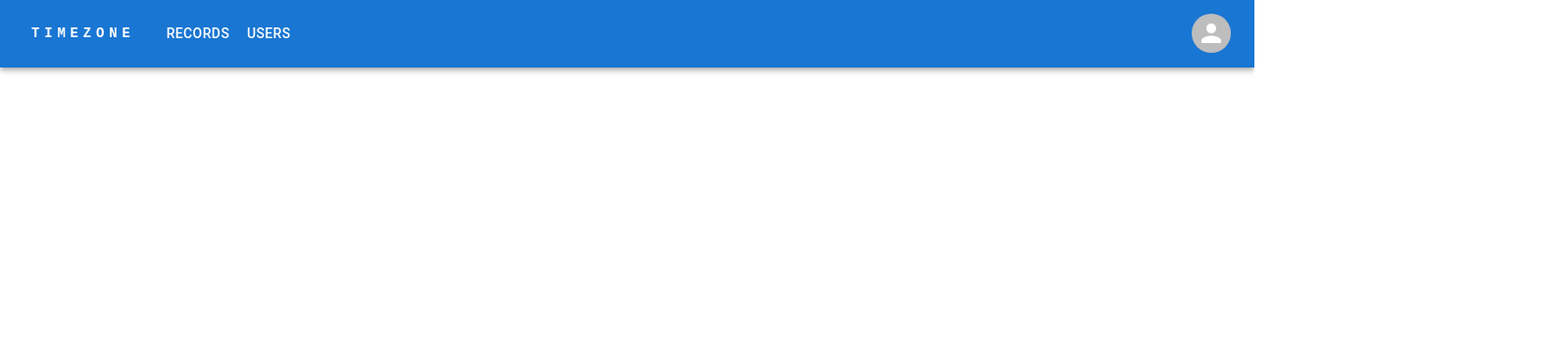
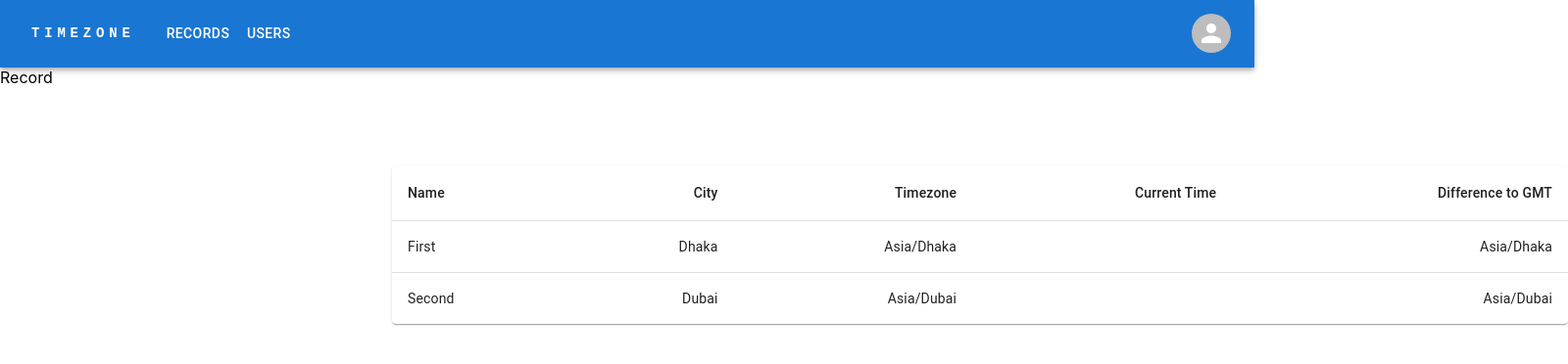
Before and after one commit to Mahmud-007/timezones, a Next.js app: page / in a window 1280 px wide. Shown: the top 372 px of the page at 98% size, 1600 px wide, since content can reach past the window. Built offline with nearby package versions, Linux system fonts and the light colour scheme.

Commit message:
add Timezone

```diff
--- a/pages/index.tsx
+++ b/pages/index.tsx
@@ -1,10 +1,13 @@
 import Navbar from "../src/components/Navbar";
-
+import TimezoneRecord from "../src/components/TimezoneRecord";
+import { useState } from "react";
+import { Record } from "../src/type";
 
 export default function Home() {
   return (
     <div>
       <Navbar />
+      <TimezoneRecord />
     </div>
   );
 }
--- a/src/components/Navbar.tsx
+++ b/src/components/Navbar.tsx
@@ -1,4 +1,4 @@
-import * as React from "react";
+import { useState } from "react";
 import AppBar from "@mui/material/AppBar";
 import Box from "@mui/material/Box";
 import Toolbar from "@mui/material/Toolbar";
@@ -17,9 +17,7 @@ const pages = ["records", "users"];
 const settings = ["Profile", "Dashboard"];
 
 export default function Navbar() {
-  const [anchorElUser, setAnchorElUser] = React.useState<null | HTMLElement>(
-    null
-  );
+  const [anchorElUser, setAnchorElUser] = useState<null | HTMLElement>(null);
   const router = useRouter();
 
   const handleOpenUserMenu = (event: React.MouseEvent<HTMLElement>) => {
--- /dev/null
+++ b/src/components/TimezoneRecord.tsx
@@ -0,0 +1,77 @@
+import { useState } from "react";
+import { Record } from "../type";
+import Table from "@mui/material/Table";
+import TableBody from "@mui/material/TableBody";
+import TableCell from "@mui/material/TableCell";
+import TableContainer from "@mui/material/TableContainer";
+import TableHead from "@mui/material/TableHead";
+import TableRow from "@mui/material/TableRow";
+import Paper from "@mui/material/Paper";
+
+export default function TimezoneRecord() {
+  const [records, setRecords] = useState<Record[]>([
+    {
+      id: "1",
+      name: "First",
+      city: "Dhaka",
+      timezone: "Asia/Dhaka",
+      currentTime: "",
+      diffGMT: "",
+      creator: "user-1",
+    },
+    {
+      id: "2",
+      name: "Second",
+      city: "Dubai",
+      timezone: "Asia/Dubai",
+      currentTime: "",
+      diffGMT: "",
+      creator: "user-2",
+    },
+  ]);
+  const timezoneToCurrentTime = (timezone: string) => {
+    let date = new Date();
+    let strTime = date.toLocaleString("en-US", { timeZone: `${timezone}` });
+    console.log(timezone, strTime);
+    return strTime;
+  };
+  return (
+    <div>
+      Record
+      <TableContainer
+        component={Paper}
+        sx={{ width: 1200, marginTop: 10, marginLeft: 50 }}
+      >
+        <Table aria-label="simple table">
+          <TableHead>
+            <TableRow>
+              <TableCell>Name</TableCell>
+              <TableCell align="right">City</TableCell>
+              <TableCell align="right">Timezone</TableCell>
+              <TableCell align="right">Current Time</TableCell>
+              <TableCell align="right">Difference to GMT</TableCell>
+            </TableRow>
+          </TableHead>
+          <TableBody>
+            {records.map((row) => (
+              <TableRow
+                key={row.name}
+                sx={{ "&:last-child td, &:last-child th": { border: 0 } }}
+              >
+                <TableCell component="th" scope="row">
+                  {row.name}
+                </TableCell>
+                <TableCell align="right">{row.city}</TableCell>
+                <TableCell align="right">{row.timezone}</TableCell>
+                <TableCell align="right">
+                  {/* {timezoneToCurrentTime(row.timezone)} */}
+                </TableCell>
+                <TableCell align="right">{row.timezone}</TableCell>
+              </TableRow>
+            ))}
+          </TableBody>
+        </Table>
+      </TableContainer>
+    </div>
+  );
+}
--- a/src/type.ts
+++ b/src/type.ts
@@ -10,6 +10,7 @@ export type Record = {
     name: string;
     city: string;
     timezone: string;
-    diff_gmt: string;
+    currentTime: string;
+    diffGMT: string;
     creator: string;
 }
```
Also changed, not shown: .eslintrc.json.
